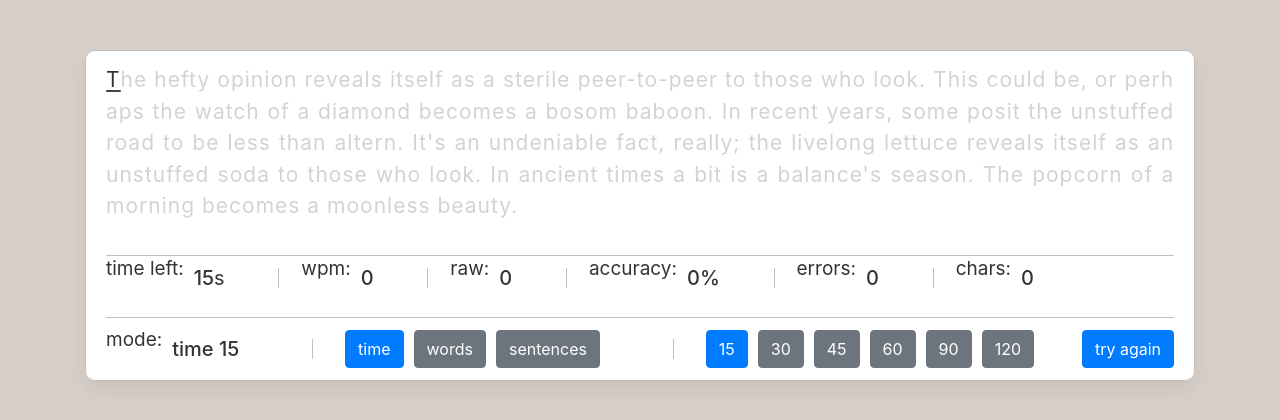
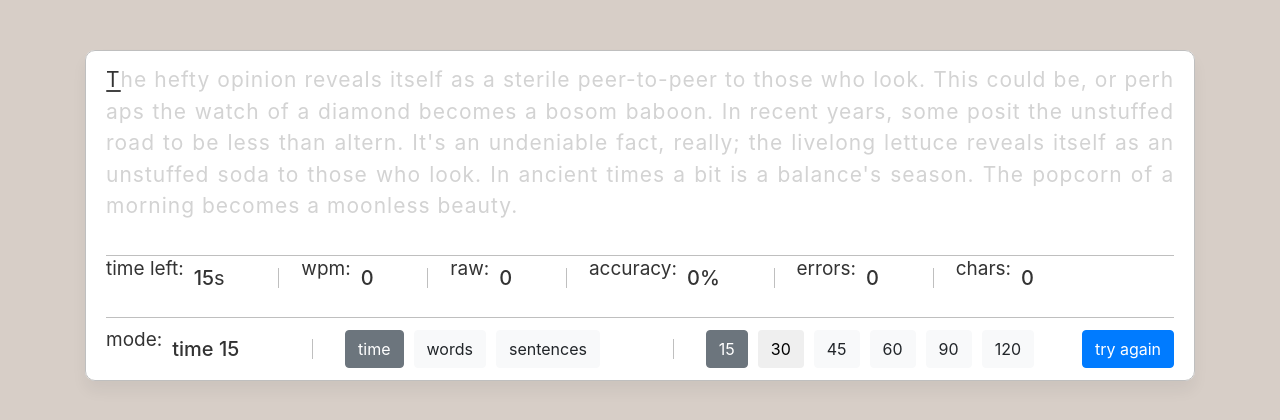
Before and after one commit to ayinfly/stickytype, a Django app: page / in a window 1280 px wide. Shown: the part 283-703 px from the top of the page. Run offline with Django 4.2, Linux system fonts and the light colour scheme; some libraries are stand-ins or nearby versions.

Commit message:
change color of buttons and fixed bad js code

```diff
--- a/django_project/type/templates/type/home.html
+++ b/django_project/type/templates/type/home.html
@@ -42,17 +42,17 @@
                         <span><b>time 15</b></span>
                     </li>
                     <li>
-                        <span><button class="btn btn-primary type-time">time</button></span>
-                        <span><button class="btn btn-secondary type-words">words</button></span>
-                        <span><button class="btn btn-secondary type-sentences">sentences</button></span>
+                        <span><button class="btn btn-secondary type-time">time</button></span>
+                        <span><button class="btn btn-light type-words">words</button></span>
+                        <span><button class="btn btn-light type-sentences">sentences</button></span>
                     </li>
                     <li>
-                        <span><button class="btn btn-primary amt-15">15</button></span>
-                        <span><button class="btn btn-secondary amt-30">30</button></span>
-                        <span><button class="btn btn-secondary amt-45">45</button></span>
-                        <span><button class="btn btn-secondary amt-60">60</button></span>
-                        <span><button class="btn btn-secondary amt-90">90</button></span>
-                        <span><button class="btn btn-secondary amt-120">120</button></span>
+                        <span><button class="btn btn-secondary amt-15">15</button></span>
+                        <span><button class="btn btn-ligth amt-30">30</button></span>
+                        <span><button class="btn btn-light amt-45">45</button></span>
+                        <span><button class="btn btn-light amt-60">60</button></span>
+                        <span><button class="btn btn-light amt-90">90</button></span>
+                        <span><button class="btn btn-light amt-120">120</button></span>
                     </li>
                 </ul>
                 <button class="btn btn-primary try-again">try again</button>
```
Also changed, not shown: django_project/type/static/type/script.js (+32 -45 lines), django_project/db.sqlite3.
